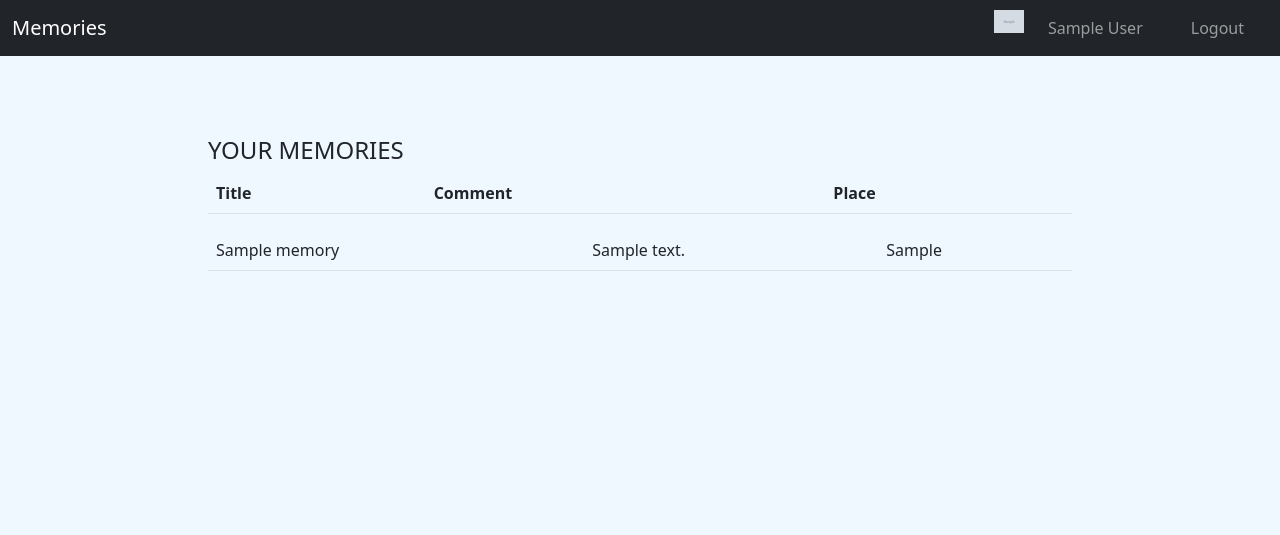
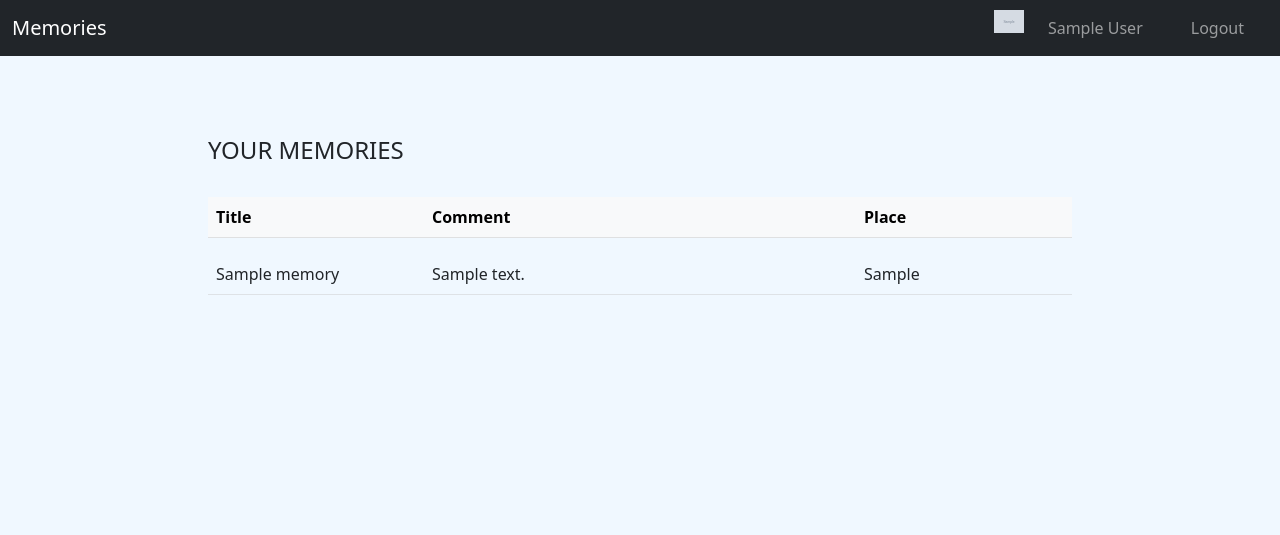
Before and after one commit to yen-nhi/Memories-Django-app, a Django app: page / in a window 1280 px wide. Shown: the top 535 px of the page. Run offline with Django 4.2, Linux system fonts and the light colour scheme; a user stored in the database is signed in; tables that the repository leaves empty hold one stand-in row (values such as "Sample post"); grey boxes marked "Sample" are stand-in pictures; lists and menus that the app fills with data are empty.

Commit message:
Change style

```diff
--- a/memories/templates/index.html
+++ b/memories/templates/index.html
@@ -5,15 +5,23 @@
     {% if user.is_authenticated %}
         <div class="memories">
         {% if not memories %}
+            <div class="message">
                 <p>YOU HAVE NO MEMORIES</p>
+                <a href="{% url 'new_memory' %}">
+                    <button type="button" class="btn btn-outline-primary">
+                        ADD A MEMORY
+                    </button>
+                </a>
+            </div>
         {% else %}
             <h4>YOUR MEMORIES</h4>
+            <br>
             <table class="table">
-                    <thead>
-                        <tr>
-                            <th scope="col">Title</th>
-                            <th scope="col">Comment</th>
-                            <th scope="col">Place</th>
+                <thead class="table-light">
+                    <tr class="d-flex">
+                        <th scope="col" class="col-3">Title</th>
+                        <th scope="col" class="col-6">Comment</th>
+                        <th scope="col" class="col-3">Place</th>
                     </tr>
                 </thead>
             </table class="table">
@@ -22,20 +30,19 @@
                 <table class="table">
                     <tbody>
                     {% for item in memories %}
-                            <tr>
-                                <td>{{ item.name }}</th>
-                                <td>{{ item.comment }}</td>
-                                <td>{{ item.location}}</td>
+                        <tr class="d-flex">
+                            <td class="col-3">{{ item.name }}</th>
+                            <td class="col-6">{{ item.comment }}</td>
+                            <td class="col-3">{{ item.location}}</td>
                         </tr>
                     {% endfor %}
                     </tbody>
                 </table>
             </div>
-
-        {% endif %}
             <div class="add-memory">
                 <a href="{% url 'new_memory' %}"><button type="button" class="btn btn-outline-primary">ADD A MEMORY</button></a>
             </div>
+        {% endif %}
     </div>
     {% else %}
         <div class="card text-center index">
```
Lines whose indentation alone changed are shown as unchanged.
